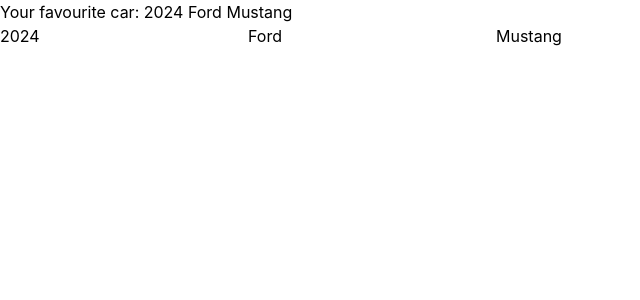
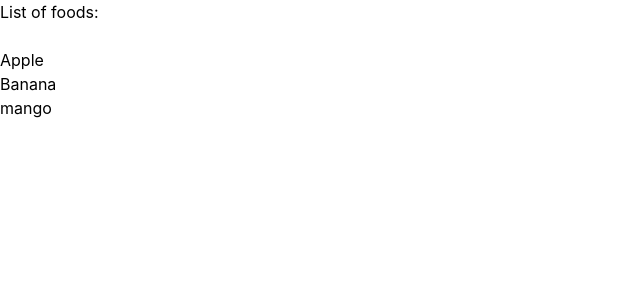
Before and after one commit to javohir-jafarov/reactjs, a React (Vite) app: page / in a window 1280 px wide. Shown: the top 300 px of the page, without its empty margins (0-640 px from the left). Built offline with nearby package versions, Linux system fonts and the light colour scheme.

Commit message:
creating usestate and functions for it

```diff
--- a/src/App.jsx
+++ b/src/App.jsx
@@ -1,32 +1,23 @@
 import React, {useState} from 'react'
 
 const App = () => {
+  let [foods, setFoods] = useState(['Apple', 'Banana', 'mango'])
 
-  let [car, setCar] = useState({
-    year: 2024,
-    brand: 'Ford',
-    model: 'Mustang'
-  })
+  let handleAddFood = () => {
 
-  let yearHandler = (e) => {
-    setCar(prevCar => ({...prevCar, year: e.target.value}))
   }
 
-  let brandHandler = (e) => {
-    setCar(prevCar => ({...prevCar, brand: e.target.value}))
+  let handleRemoveFood = () => {
+
   }
-
-  let modelHandler = (e) => {
-    setCar(prevCar => ({...prevCar, model: e.target.value}))
-  }
-
   return (
     <div>
 
-      <p>Your favourite car: {car.year} {car.brand} {car.model}</p>
-        <input type="text" name="" id="" value={car.year} onChange={yearHandler}/>
-        <input type="text" name="" id="" value={car.brand} onChange={brandHandler}/>
-        <input type="text" name="" id="" value={car.model} onChange={modelHandler}/>
+      <h1>List of foods:</h1><br />
+      <ul>
+        {foods.map((food, index)=> <li>{food}</li>)}
+      </ul>
+
     </div>
   )
 }
```
